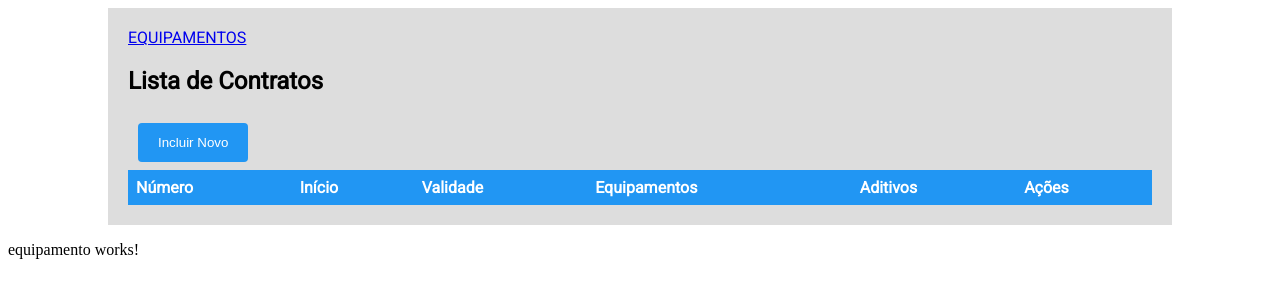
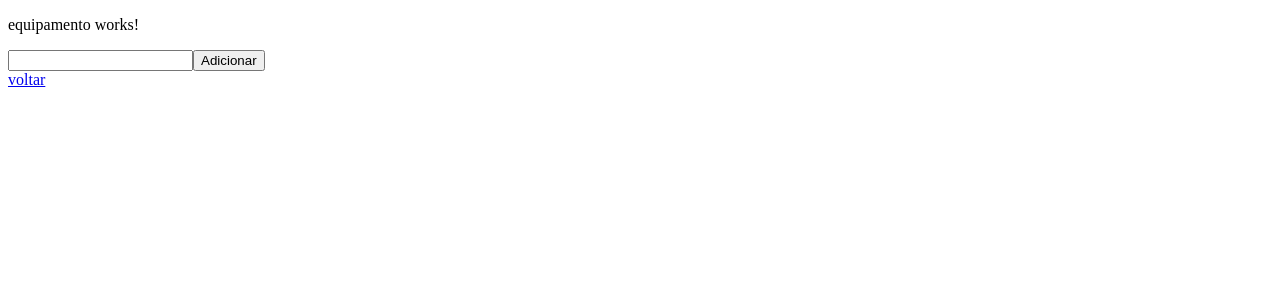
Before and after one commit to DanielPauloSilvaJunior/contratos, an Angular app: page /equipamentos in a window 1280 px wide. Before the commit this address led to /. Shown: the top 300 px of the page. Built offline with nearby package versions, Linux system fonts and the light colour scheme.

Commit message:
Inclusão de rotas

```diff
--- a/src/app/app-routing.module.ts
+++ b/src/app/app-routing.module.ts
@@ -1,10 +1,16 @@
 import { NgModule } from '@angular/core';
 import { RouterModule, Routes } from '@angular/router';
+import { ListaContratoComponent } from './lista-contrato/lista-contrato.component';
+import { EquipamentoComponent } from './equipamentos/equipamento/equipamento.component';
 
-const routes: Routes = [];
+const rotas:Routes=[
+  {path:'', component:ListaContratoComponent},
+  {path:'contratos', component:ListaContratoComponent},
+  {path:'equipamentos', component:EquipamentoComponent}
+];
 
 @NgModule({
-  imports: [RouterModule.forRoot(routes)],
+  imports: [RouterModule.forRoot(rotas)],
   exports: [RouterModule]
 })
 export class AppRoutingModule { }
--- a/src/app/app.component.html
+++ b/src/app/app.component.html
@@ -1,2 +1 @@
-<app-lista-contrato></app-lista-contrato>
-<app-equipamento></app-equipamento>
+<router-outlet></router-outlet>
--- a/src/app/app.module.ts
+++ b/src/app/app.module.ts
@@ -6,6 +6,8 @@ import { AppRoutingModule } from './app-routing.module';
 import { AppComponent } from './app.component';
 import { ListaContratoComponent } from './lista-contrato/lista-contrato.component';
 import { EquipamentosModule } from './equipamentos/equipamentos.module';
+import { RouterModule, Routes } from '@angular/router';
+import { EquipamentoComponent } from './equipamentos/equipamento/equipamento.component';
 
 
 @NgModule({
@@ -17,7 +19,8 @@ import { EquipamentosModule } from './equipamentos/equipamentos.module';
     BrowserModule,
     AppRoutingModule,
     FormsModule,
-    EquipamentosModule
+    EquipamentosModule,
+
   ],
   providers: [],
   bootstrap: [AppComponent]
--- a/src/app/equipamentos/equipamento/equipamento.component.html
+++ b/src/app/equipamentos/equipamento/equipamento.component.html
@@ -1 +1,6 @@
 <p>equipamento works!</p>
+
+<input type="text" id = "equipamentos" name="equipamentos">
+<button (click)="incluirEquipamentos('teste')" id="btnAddEquipamento">Adicionar</button><br />
+
+<a routerLink="/contratos">voltar</a>
--- a/src/app/equipamentos/equipamento/equipamento.component.ts
+++ b/src/app/equipamentos/equipamento/equipamento.component.ts
@@ -7,4 +7,8 @@ import { Component } from '@angular/core';
 })
 export class EquipamentoComponent {
 
+  incluirEquipamentos(nome:string):void{
+    localStorage.setItem('equipamentos',nome )
+  }
+
 }
--- a/src/app/equipamentos/equipamentos.module.ts
+++ b/src/app/equipamentos/equipamentos.module.ts
@@ -1,6 +1,7 @@
 import { NgModule } from '@angular/core';
 import { CommonModule } from '@angular/common';
 import { EquipamentoComponent } from './equipamento/equipamento.component';
+import { AppRoutingModule } from '../app-routing.module';
 
 
 
@@ -9,7 +10,8 @@ import { EquipamentoComponent } from './equipamento/equipamento.component';
     EquipamentoComponent
   ],
   imports: [
-    CommonModule
+    CommonModule,
+    AppRoutingModule
   ],
   exports:[
     EquipamentoComponent
--- a/src/app/lista-contrato/lista-contrato.component.html
+++ b/src/app/lista-contrato/lista-contrato.component.html
@@ -7,7 +7,7 @@
 </head>
 <body>
 	<div class="container">
-		<a href="#">EQUIPAMENTOS</a>
+		<a routerLink="/equipamentos">EQUIPAMENTOS</a>
 		<h2>Lista de Contratos</h2>
 
 			<form #formContrato="ngForm" (submit)="salvarContrato()">
```
